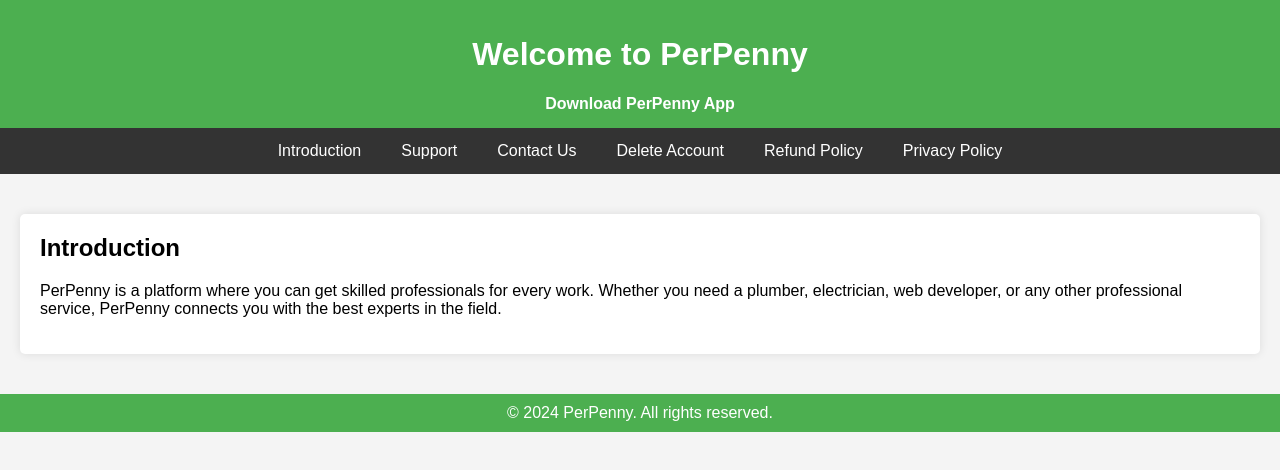
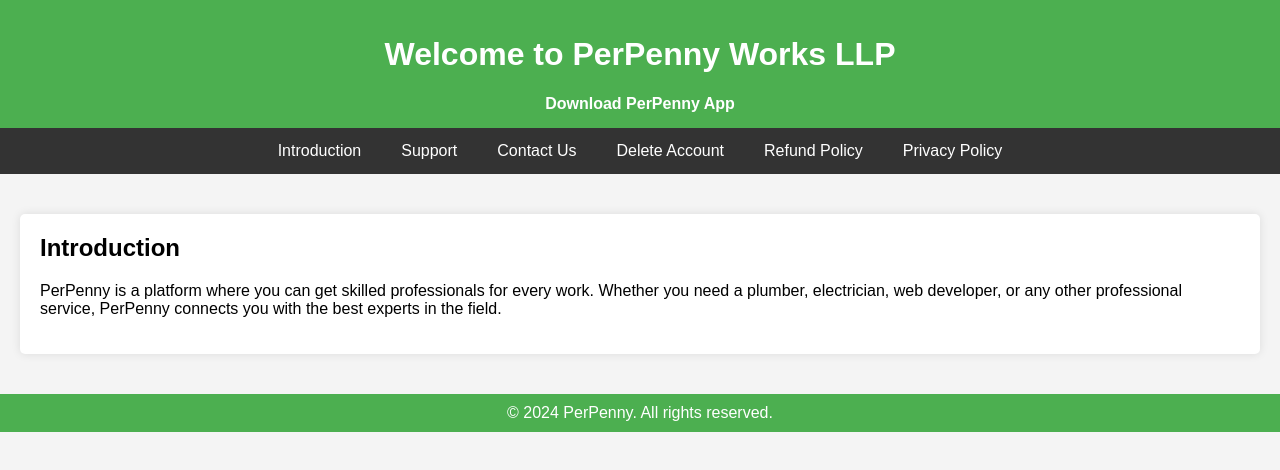
Before and after one commit to nishantsirohi23/perpenny, a plain HTML site: page index.html in a window 1280 px wide. Drawn offline with Linux system fonts and the light colour scheme.

Commit message:
Update index.html

```diff
--- a/index.html
+++ b/index.html
@@ -83,7 +83,7 @@
 <body>
 
 <div class="header">
-    <h1>Welcome to PerPenny</h1>
+    <h1>Welcome to PerPenny Works LLP</h1>
     <a href="https://play.google.com/store/apps/details?id=com.nishantsirohi.perwork&hl=en_US" target="_blank">Download PerPenny App</a>
 </div>
 
```
